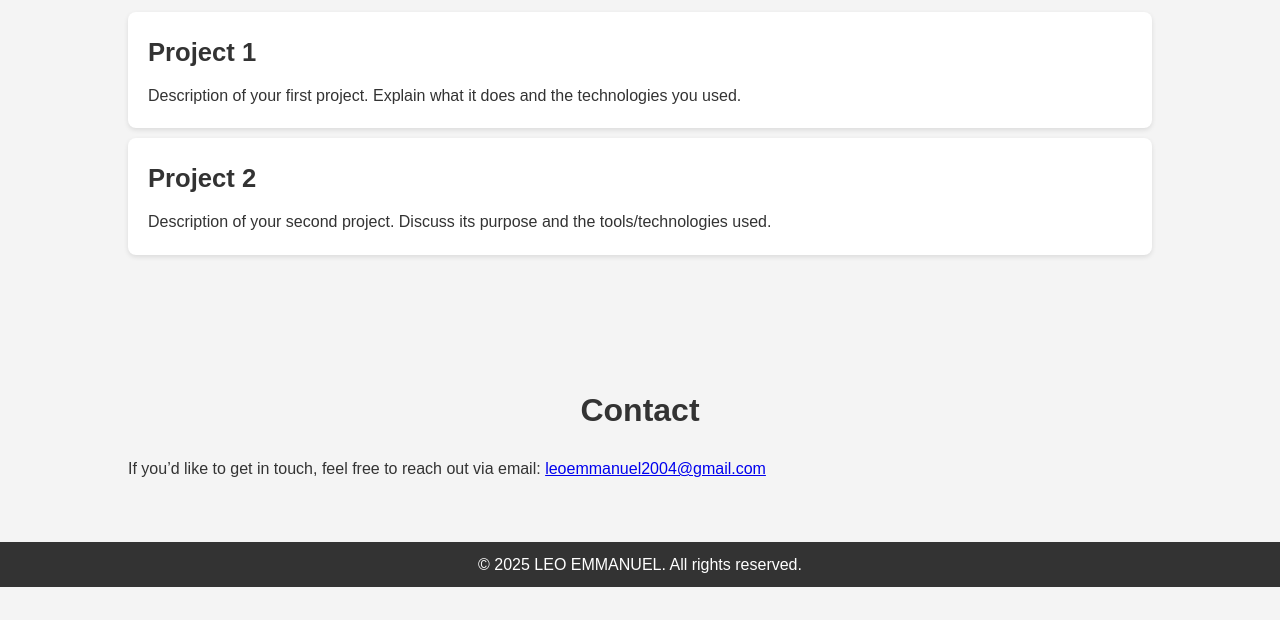
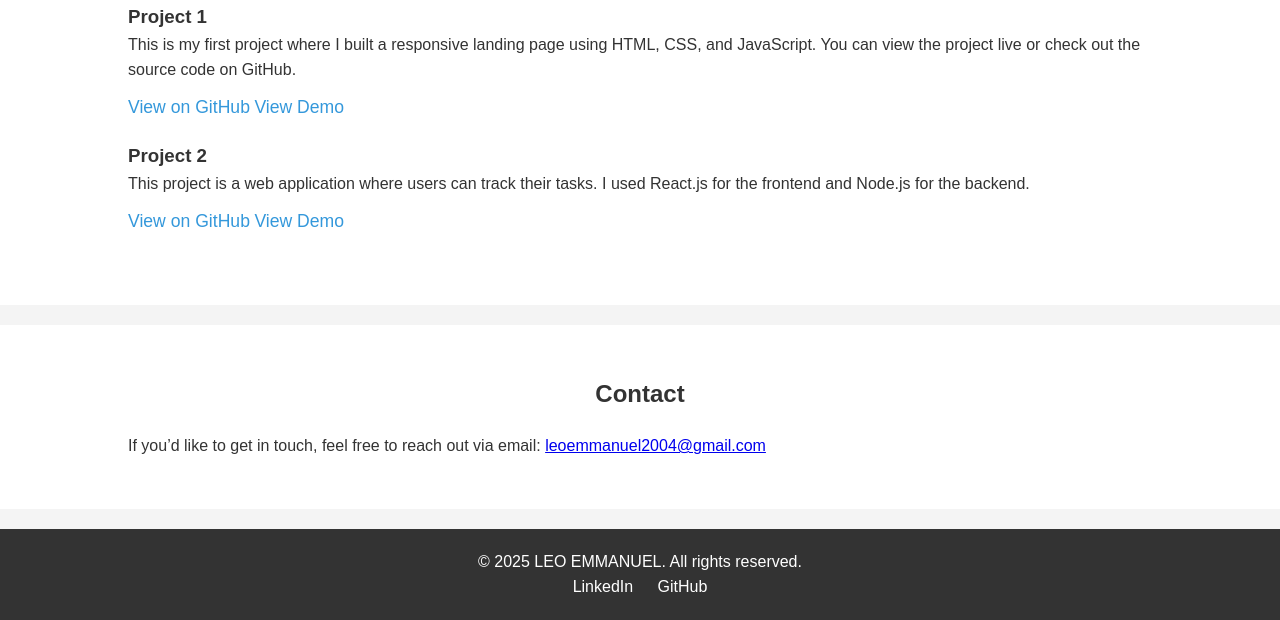
Before and after one commit to Leo-Emmanuel/portfolio, a plain HTML site: page index.html in a window 1280 px wide. Shown: the part 458-1078 px from the top of the page. Before the commit the page ends 1045 px from the top, so only its background shows below. Drawn offline with Linux system fonts and the light colour scheme.

Commit message:
day three

```diff
--- a/index.html
+++ b/index.html
@@ -24,7 +24,7 @@
     <section id="about" class="section">
         <div class="container">
             <h2>About Me</h2>
-            <p>Welcome to my portfolio! I am a passionate web developer with a love for creating clean, responsive websites.</p>
+            <p>Welcome to my portfolio! I am a passionate web developer with a love for creating clean, responsive websites. I enjoy learning new technologies and constantly improving my skills to stay up to date with the latest web trends.</p>
         </div>
     </section>
 
@@ -33,11 +33,15 @@
             <h2>Projects</h2>
             <div class="project">
                 <h3>Project 1</h3>
-                <p>Description of your first project. Explain what it does and the technologies you used.</p>
+                <p>This is my first project where I built a responsive landing page using HTML, CSS, and JavaScript. You can view the project live or check out the source code on GitHub.</p>
+                <a href="https://github.com/leoemmanuel/project1" target="_blank">View on GitHub</a>
+                <a href="https://www.example.com" target="_blank">View Demo</a>
             </div>
             <div class="project">
                 <h3>Project 2</h3>
-                <p>Description of your second project. Discuss its purpose and the tools/technologies used.</p>
+                <p>This project is a web application where users can track their tasks. I used React.js for the frontend and Node.js for the backend.</p>
+                <a href="https://github.com/leoemmanuel/project2" target="_blank">View on GitHub</a>
+                <a href="https://www.example.com" target="_blank">View Demo</a>
             </div>
         </div>
     </section>
@@ -52,6 +56,10 @@
     <footer>
         <div class="container">
             <p>&copy; 2025 LEO EMMANUEL. All rights reserved.</p>
+            <div class="social-links">
+                <a href="https://www.linkedin.com/in/leoemmanuel/" target="_blank">LinkedIn</a>
+                <a href="https://github.com/leoemmanuel" target="_blank">GitHub</a>
+            </div>
         </div>
     </footer>
 </body>
--- a/style.css
+++ b/style.css
@@ -17,20 +17,19 @@ body {
 }
 
 header {
-  background-color: #333;
+  background: #333;
   color: #fff;
   padding: 20px 0;
 }
 
 header h1 {
-  font-size: 2em;
   text-align: center;
 }
 
 nav ul {
+  list-style: none;
   display: flex;
   justify-content: center;
-  list-style-type: none;
 }
 
 nav ul li {
@@ -44,47 +43,62 @@ nav ul li a {
 }
 
 nav ul li a:hover {
+  color: #f39c12;
+}
+
+.section {
+  padding: 50px 0;
+  background-color: #fff;
+  margin-bottom: 20px;
+}
+
+h2 {
+  text-align: center;
+  margin-bottom: 20px;
+}
+
+.project {
+  margin-bottom: 20px;
+}
+
+.project a {
+  display: inline-block;
+  margin-top: 10px;
+  text-decoration: none;
+  color: #3498db;
+  font-size: 1.1em;
+}
+
+.project a:hover {
   text-decoration: underline;
 }
 
-section {
-  padding: 60px 0;
+footer {
+  background: #333;
+  color: #fff;
+  padding: 20px 0;
+  text-align: center;
 }
 
-section h2 {
-  text-align: center;
-  margin-bottom: 20px;
-  font-size: 2em;
+footer .social-links a {
+  color: #fff;
+  text-decoration: none;
+  margin: 0 10px;
 }
 
-.project {
-  background-color: #fff;
-  padding: 20px;
-  margin: 10px 0;
-  border-radius: 8px;
-  box-shadow: 0 2px 5px rgba(0, 0, 0, 0.1);
+footer .social-links a:hover {
+  color: #f39c12;
 }
 
-.project h3 {
-  font-size: 1.6em;
-  margin-bottom: 10px;
+/* Mobile Styles */
+@media (max-width: 768px) {
+  nav ul {
+      display: block;
+      text-align: center;
+      margin-top: 20px;
+  }
+
+  nav ul li {
+      margin: 10px 0;
+  }
 }
-
-footer {
-  background-color: #333;
-  color: #fff;
-  padding: 10px 0;
-  text-align: center;
-  position: relative;
-  bottom: 0;
-  width: 100%;
-}
-
-footer a {
-  color: #fff;
-  text-decoration: none;
-}
-
-footer a:hover {
-  text-decoration: underline;
-}
```
Also changed, not shown: Leo_progress.txt.
